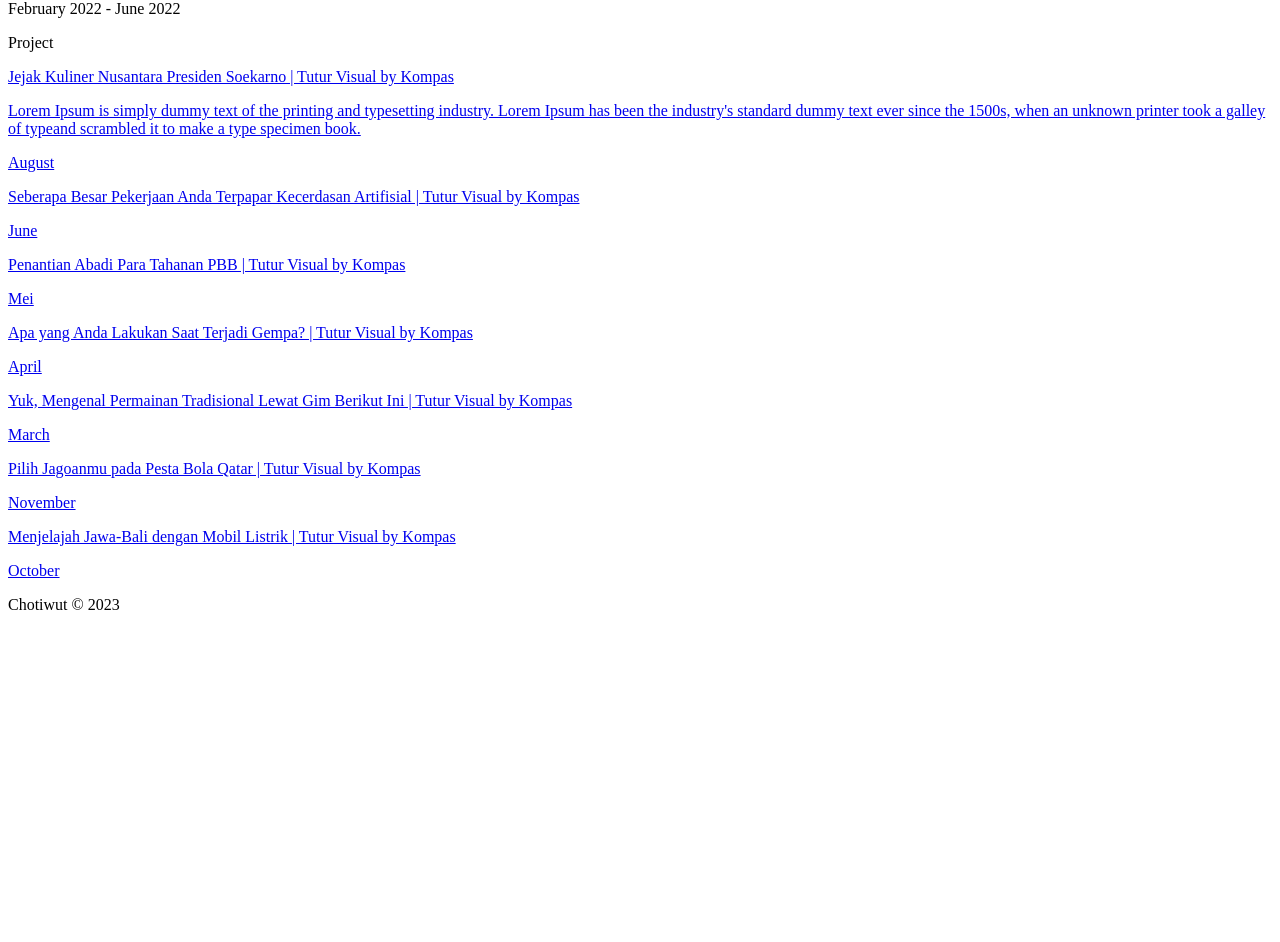
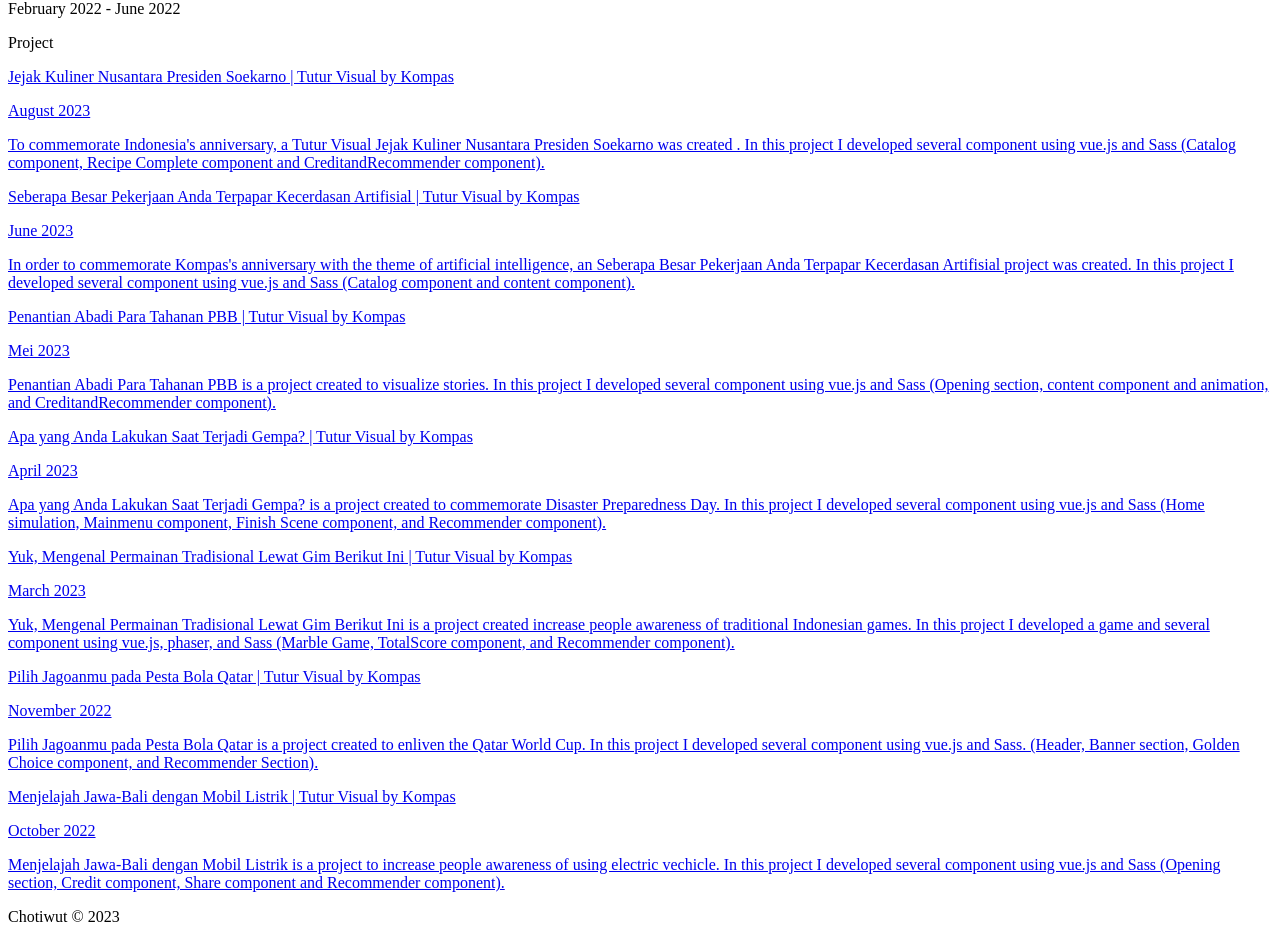
Before and after one commit to chotiwood/Chotiwood_portofolio, a Nuxt app: page / in a window 1280 px wide. Shown: the part 3450-4392 px from the top of the page. Before the commit the page ends 4080 px from the top, so only its background shows below. Built offline with nearby package versions, Linux system fonts and the light colour scheme.

Commit message:
update project

```diff
--- a/pages/index.vue
+++ b/pages/index.vue
@@ -1,5 +1,5 @@
 <template>
-  <div class="page index px-11 md:px-48 xl:px-72 text-[#fff] scroll-auto">
+  <div class="page index px-11 md:px-48 xl:px-72 text-[#fff] scroll-auto antialiased">
     <div
       class="index__profile p-8 w-full h-screen rounded-3xl flex flex-col grid content-center md:gap-8 gap-4"
     >
@@ -29,13 +29,13 @@
         class="flex flex-col md:flex-row md:justify-start justify-center gap-2"
       >
         <a
-          class="w-full md:w-[120px] h-[40px] flex justify-center grid content-center rounded-xl bg-[#171f3e]"
+          class="w-full md:w-[120px] h-[40px] flex justify-center grid content-center rounded-xl bg-[#171f3e] border-2 hover:bg-transparent border-transparent hover:border-[#00c9b2] duration-300 ease-in-out"
           target="_blank"
           href="https://www.linkedin.com/in/chotiwut-74a335184/"
           >LinkedIn</a
         >
         <a
-          class="w-full md:w-[120px] h-[40px] flex justify-center grid content-center rounded-xl bg-[#171f3e]"
+          class="w-full md:w-[120px] h-[40px] flex justify-center grid content-center rounded-xl bg-[#171f3e] border-2 hover:bg-transparent border-transparent hover:border-[#00c9b2] duration-300 ease-in-out"
           target="_blank"
           href="https://mail.google.com/mail/u/0/?fs=1&to=chotiwut11@gmail.com&su=SUBJECT&body=BODY&tf=cm"
         >
@@ -44,7 +44,7 @@
       </div>
     </div>
     <div
-      class="index__skill mb-8 p-8 w-full md:h-[260px] h-[320px] bg-[#171f3e] border-2 border-[#2677eb] rounded-3xl flex flex-col"
+      class="index__skill mb-8 p-8 w-full md:h-[260px] h-[320px] bg-[#171f3e] border-2 border-[#00c9b2] rounded-3xl flex flex-col"
     >
       <p class="text-center text-2xl">Skills</p>
       <div class="md:flex md:justify-between my-auto grid grid-cols-4 gap-4">
@@ -74,13 +74,13 @@
         <p class="text-xs">{{ item.time }}</p>
       </div>
     </div>
-    <div class="index__project">
+    <div class="index__project px-8">
       <p class="text-center text-2xl my-8">Project</p>
-      <div class="grid grid-cols-2 gap-8">
-        <a class="bg-[#1f1f1f] w-[100%] max-h-[200px] rounded-xl p-3 overflow-auto cursor-pointer" v-for="(asd) in myProject" :key="key" :href="asd.link" target="_blank">
-          <p class="text-[20px] text-extrabold">{{ asd.title }}</p>
-          <p class="text-[14px]">{{ asd.desc }}</p>
-          <p class="text-[12px] opacity-70">{{ asd.time }}</p>
+      <div class="grid grid-cols-1 gap-10">
+        <a class="bg-[#1f1f1f] w-[100%] max-h-[200px] rounded-xl p-3 overflow-auto cursor-pointer border-2 border-transparent hover:border-slate-400 duration-300 ease-in-out" v-for="(project) in myProject" :key="key" :href="project.link" target="_blank">
+          <p class="text-[20px] text-extrabold mb-2">{{ project.title }}</p>
+          <p class="text-[12px] opacity-70 mb-6">{{ project.time }}</p>
+          <p class="text-[16px]">{{ project.desc }}</p>
         </a>
         <!-- <div
           class="project--1 bg-[#1f1f1f] w-[100%] h-[120px] rounded-xl p-3"
@@ -112,7 +112,7 @@
         </div> -->
       </div>
     </div>
-    <div class="index__project--modal">
+    <!-- <div class="index__project--modal">
       <div
         class="project--1 project fixed top-[50%] left-[50%] bg-[#fff] text-[#000000] w-[75%] h-[75%] p-8 rounded-3xl flex flex-col justify-between"
         v-if="project1"
@@ -155,7 +155,7 @@
         <p @click="project4 = !project4">wow</p>
         <p>press 1st text for closing the tab</p>
       </div>
-    </div>
+    </div> -->
     <!-- <div>
       <button
         v-for="(project, index) in projects"
@@ -198,6 +198,12 @@
   -webkit-backdrop-filter: blur(0px);
   border-radius: 60px;
   border: 1px solid rgba(255, 255, 255, 0.18);
+}
+.Hglass{
+  background: rgba(255, 255, 255, 0.1);
+  box-shadow: 0 8px 32px 0 rgba(31, 38, 135, 0.37);
+  backdrop-filter: blur(0px);
+  -webkit-backdrop-filter: blur(0px);
 }
 .bounce:hover {
   animation: bounce 1s infinite alternate;
@@ -242,44 +248,44 @@
   {
     title: "Jejak Kuliner Nusantara Presiden Soekarno | Tutur Visual by Kompas",
     link: "https://interaktif.kompas.id/baca/masakan-nusantara-kemerdekaan/",
-    desc: "Lorem Ipsum is simply dummy text of the printing and typesetting industry. Lorem Ipsum has been the industry's standard dummy text ever since the 1500s, when an unknown printer took a galley of typeand scrambled it to make a type specimen book.",
-    time: "August",
+    desc: "To commemorate Indonesia's anniversary, a Tutur Visual Jejak Kuliner Nusantara Presiden Soekarno was created . In this project I developed several component using vue.js and Sass (Catalog component, Recipe Complete component and CreditandRecommender component).",
+    time: "August 2023",
   },
   {
     title: "Seberapa Besar Pekerjaan Anda Terpapar Kecerdasan Artifisial | Tutur Visual by Kompas",
     link: "https://interaktif.kompas.id/baca/kecerdasan-buatan-industri-kerja-dan-profesi/",
-    desc: "",
-    time: "June",
+    desc: "In order to commemorate Kompas's anniversary with the theme of artificial intelligence, an Seberapa Besar Pekerjaan Anda Terpapar Kecerdasan Artifisial project was created. In this project I developed several component using vue.js and Sass (Catalog component and content component).",
+    time: "June 2023",
   },
   {
     title: "Penantian Abadi Para Tahanan PBB | Tutur Visual by Kompas",
     link: "https://interaktif.kompas.id/baca/kisah-keluarga-imigran-tahanan-pbb/",
-    desc: "",
-    time: "Mei",
+    desc: "Penantian Abadi Para Tahanan PBB is a project created to visualize stories. In this project I developed several component using vue.js and Sass (Opening section, content component and animation, and CreditandRecommender component).",
+    time: "Mei 2023",
   },
   {
     title: "Apa yang Anda Lakukan Saat Terjadi Gempa? | Tutur Visual by Kompas",
     link: "https://interaktif.kompas.id/baca/siap-siaga-hadapi-bencana-gempa/",
-    desc: "",
-    time: "April",
+    desc: "Apa yang Anda Lakukan Saat Terjadi Gempa? is a project created to commemorate Disaster Preparedness Day. In this project I developed several component using vue.js and Sass (Home simulation, Mainmenu component, Finish Scene component, and Recommender component).",
+    time: "April 2023",
   },
   {
     title: "Yuk, Mengenal Permainan Tradisional Lewat Gim Berikut Ini | Tutur Visual by Kompas",
     link: "https://interaktif.kompas.id/baca/permainan-populer-anak-indonesia/",
-    desc: "",
-    time: "March",
+    desc: "Yuk, Mengenal Permainan Tradisional Lewat Gim Berikut Ini is a project created increase people awareness of traditional Indonesian games. In this project I developed a game and several component using vue.js, phaser, and Sass (Marble Game, TotalScore component, and Recommender component).",
+    time: "March 2023",
   },
   {
     title: "Pilih Jagoanmu pada Pesta Bola Qatar | Tutur Visual by Kompas",
     link: "https://interaktif.kompas.id/baca/prediksi-jagoan-pesta-bola-qatar/",
-    desc: "",
-    time: "November",
+    desc: "Pilih Jagoanmu pada Pesta Bola Qatar is a project created to enliven the Qatar World Cup. In this project I developed several component using vue.js and Sass. (Header, Banner section, Golden Choice component,  and Recommender Section).",
+    time: "November 2022",
   },
   {
     title: "Menjelajah Jawa-Bali dengan Mobil Listrik | Tutur Visual by Kompas",
     link: "https://interaktif.kompas.id/baca/liburan-mobil-listrik-jakarta-bali/",
-    desc: "",
-    time: "October",
+    desc: "Menjelajah Jawa-Bali dengan Mobil Listrik is a project to increase people awareness of using electric vechicle. In this project I developed several component using vue.js and Sass (Opening section, Credit component, Share component and Recommender component).",
+    time: "October 2022",
   },
 ])
 
```
